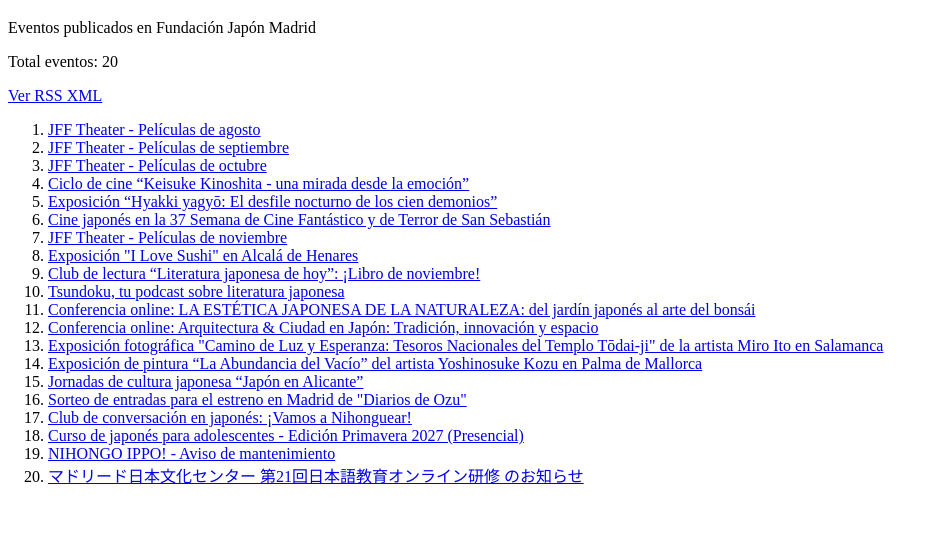
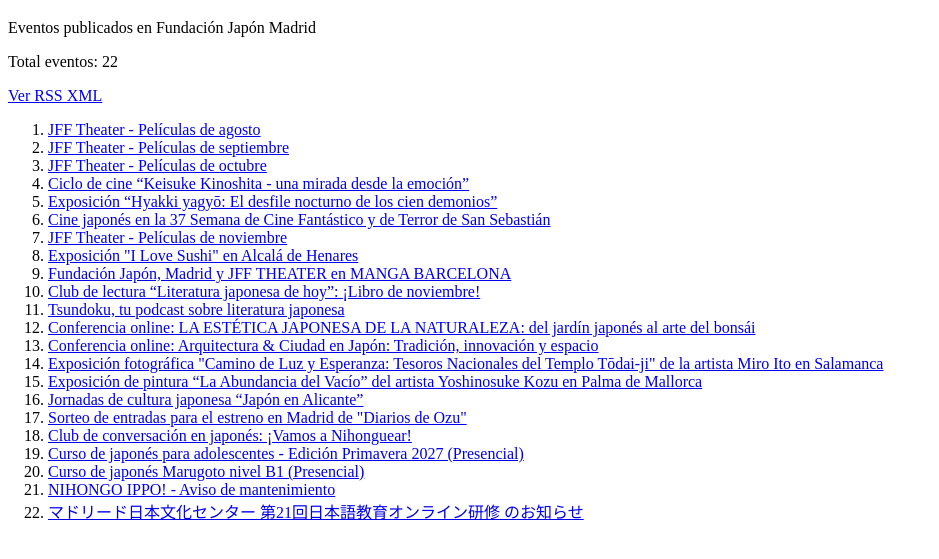
Before and after one commit to lorcai/jpf-rss, a plain HTML site: page docs/index.html in a window 1280 px wide. Shown: the part 61-620 px from the top of the page, without its empty margins (0-939 px from the left). Drawn offline with Linux system fonts and the light colour scheme.

Commit message:
Update RSS feed

```diff
--- a/docs/index.html
+++ b/docs/index.html
@@ -8,7 +8,7 @@
 <body>
   <h1>Eventos Fundación Japón Madrid</h1>
   <p>Eventos publicados en Fundación Japón Madrid</p>
-  <p>Total eventos: 20</p>
+  <p>Total eventos: 22</p>
   <p><a href="events.xml">Ver RSS XML</a></p>
   <ol>
     <li><a href='https://md.jpf.go.jp/es/Actividades/Arte-y-Cultura/evento/550/jff-theater-peliculas-de-agosto' target='_blank' rel='noopener noreferrer'>JFF Theater - Películas de agosto</a></li>
@@ -19,6 +19,7 @@
 <li><a href='https://md.jpf.go.jp/es/Actividades/Arte-y-Cultura/evento/560/cine-japones-en-la-37-semana-de-cine-fantastico-y-de-terror-de-san-sebastian' target='_blank' rel='noopener noreferrer'>Cine japonés en la 37 Semana de Cine Fantástico y de Terror de San Sebastián</a></li>
 <li><a href='https://md.jpf.go.jp/es/Actividades/Arte-y-Cultura/evento/561/jff-theater-peliculas-de-noviembre' target='_blank' rel='noopener noreferrer'>JFF Theater - Películas de noviembre</a></li>
 <li><a href='https://md.jpf.go.jp/es/Actividades/Arte-y-Cultura/evento/562/exposicion-i-love-sushi-en-alcala-de-henares' target='_blank' rel='noopener noreferrer'>Exposición &quot;I Love Sushi&quot; en Alcalá de Henares</a></li>
+<li><a href='https://md.jpf.go.jp/es/Actividades/Arte-y-Cultura/evento/563/fundacion-japon-madrid-y-jff-theater-en-manga-barcelona' target='_blank' rel='noopener noreferrer'>Fundación Japón, Madrid y JFF THEATER en MANGA BARCELONA</a></li>
 <li><a href='https://md.jpf.go.jp/es/Actividades/Biblioteca/evento/83/club-de-lectura-literatura-japonesa-de-hoy' target='_blank' rel='noopener noreferrer'>Club de lectura “Literatura japonesa de hoy”: ¡Libro de noviembre!</a></li>
 <li><a href='https://md.jpf.go.jp/es/Actividades/Estudios-Japoneses/evento/194/podcast-tsundoku' target='_blank' rel='noopener noreferrer'>Tsundoku, tu podcast sobre literatura japonesa</a></li>
 <li><a href='https://md.jpf.go.jp/es/Actividades/Estudios-Japoneses/evento/227/conferencia-online-la-estetica-japonesa-de-la-naturaleza-del-jardin-japones-al-arte-del-bonsai' target='_blank' rel='noopener noreferrer'>Conferencia online: LA ESTÉTICA JAPONESA DE LA NATURALEZA: del jardín japonés al arte del bonsái</a></li>
@@ -29,6 +30,7 @@
 <li><a href='https://md.jpf.go.jp/es/Actividades/Eventos-organizados-por-otras-instituciones/evento/421/sorteo-entradas-diarios-ozu' target='_blank' rel='noopener noreferrer'>Sorteo de entradas para el estreno en Madrid de &quot;Diarios de Ozu&quot;</a></li>
 <li><a href='https://md.jpf.go.jp/es/Actividades/Lengua-Japonesa/evento/107/club-de-conversacion-en-japones-nihonguear' target='_blank' rel='noopener noreferrer'>Club de conversación en japonés: ¡Vamos a Nihonguear!</a></li>
 <li><a href='https://md.jpf.go.jp/es/Actividades/Lengua-Japonesa/evento/158/curso-de-japones-en-el-instituto' target='_blank' rel='noopener noreferrer'>Curso de japonés para adolescentes - Edición Primavera 2027 (Presencial)</a></li>
+<li><a href='https://md.jpf.go.jp/es/Actividades/Lengua-Japonesa/evento/277/curso-de-japones-marugoto-b1' target='_blank' rel='noopener noreferrer'>Curso de japonés Marugoto nivel B1 (Presencial)</a></li>
 <li><a href='https://md.jpf.go.jp/es/Actividades/Lengua-Japonesa/evento/327/nihongo-ippo' target='_blank' rel='noopener noreferrer'>NIHONGO IPPO! - Aviso de mantenimiento</a></li>
 <li><a href='https://md.jpf.go.jp/es/Actividades/Lengua-Japonesa/evento/329/dai-21-kai-nihongo-kyouiku-onrain-kenshuu' target='_blank' rel='noopener noreferrer'>マドリード日本文化センター 第21回日本語教育オンライン研修 のお知らせ</a></li>
   </ol>
```
Also changed, not shown: docs/events.xml (+1 -1 lines).
